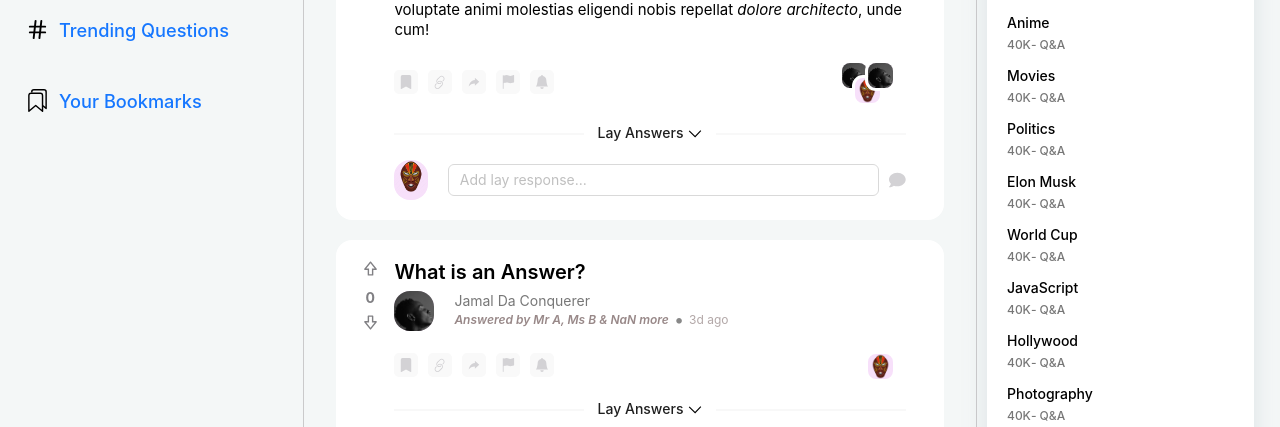
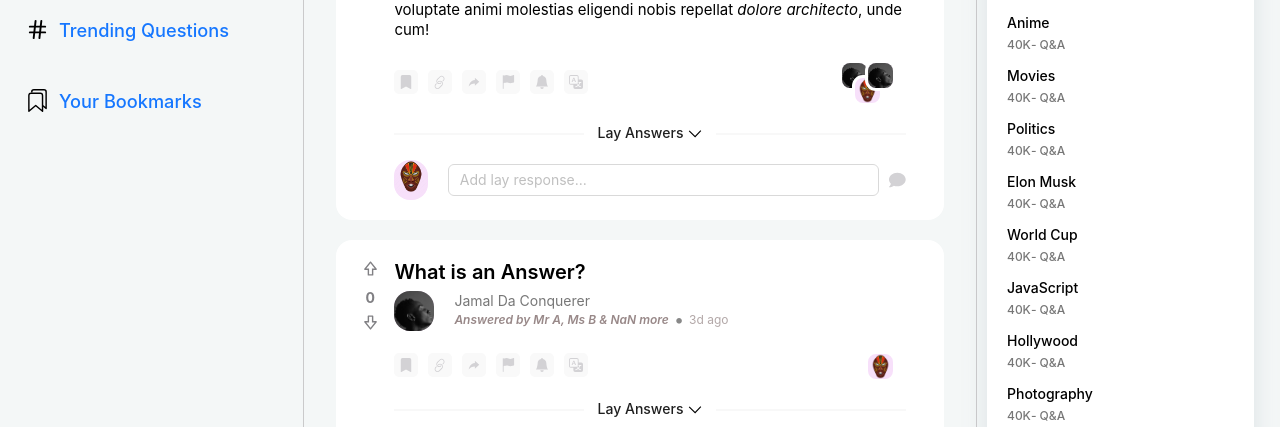
Before and after one commit to whoismuktar/lay-app, a React (Create React App) app: page / in a window 1280 px wide. Shown: the part 251-678 px from the top of the page. Built offline with nearby package versions, Linux system fonts and the light colour scheme.

Commit message:
UI translate option

```diff
--- a/src/components/Feed.js
+++ b/src/components/Feed.js
@@ -4,7 +4,7 @@ import { Image, Divider, Tooltip } from "antd";
 import { Filter } from "../Helper";
 import { GrDown } from "react-icons/gr";
 import { HiOutlineChevronRight } from "react-icons/hi";
-import { BsFillBookmarkFill, BsFlagFill, BsFillBellFill } from "react-icons/bs";
+import { BsFillBookmarkFill, BsFlagFill, BsFillBellFill, BsTranslate } from "react-icons/bs";
 import { TfiLink } from "react-icons/tfi";
 import { IoMdShareAlt } from "react-icons/io";
 import { BiUpvote, BiDownvote } from "react-icons/bi";
@@ -89,6 +89,9 @@ function Feed({ feed, i }) {
             <Tooltip title="Subscribe">
               <BsFillBellFill className="feed__icon" />
             </Tooltip>
+            <Tooltip title="Translate">
+              <BsTranslate className="feed__icon" />
+            </Tooltip>
           </div>
 
           <UserCardGroup users={userGroup} />
--- a/src/components/ReplyThread/Reply.js
+++ b/src/components/ReplyThread/Reply.js
@@ -45,6 +45,7 @@ function Reply({ comment }) {
           <div className="comment__action">
             {/* <span className="comment__reply">Reply</span> */}
             <span className="comment__flag">Flag</span>
+            <span className="comment__translate">Translate</span>
           </div>
 
           {/* {comment.replies && recursiveReply(comment.replies)} */}
```
